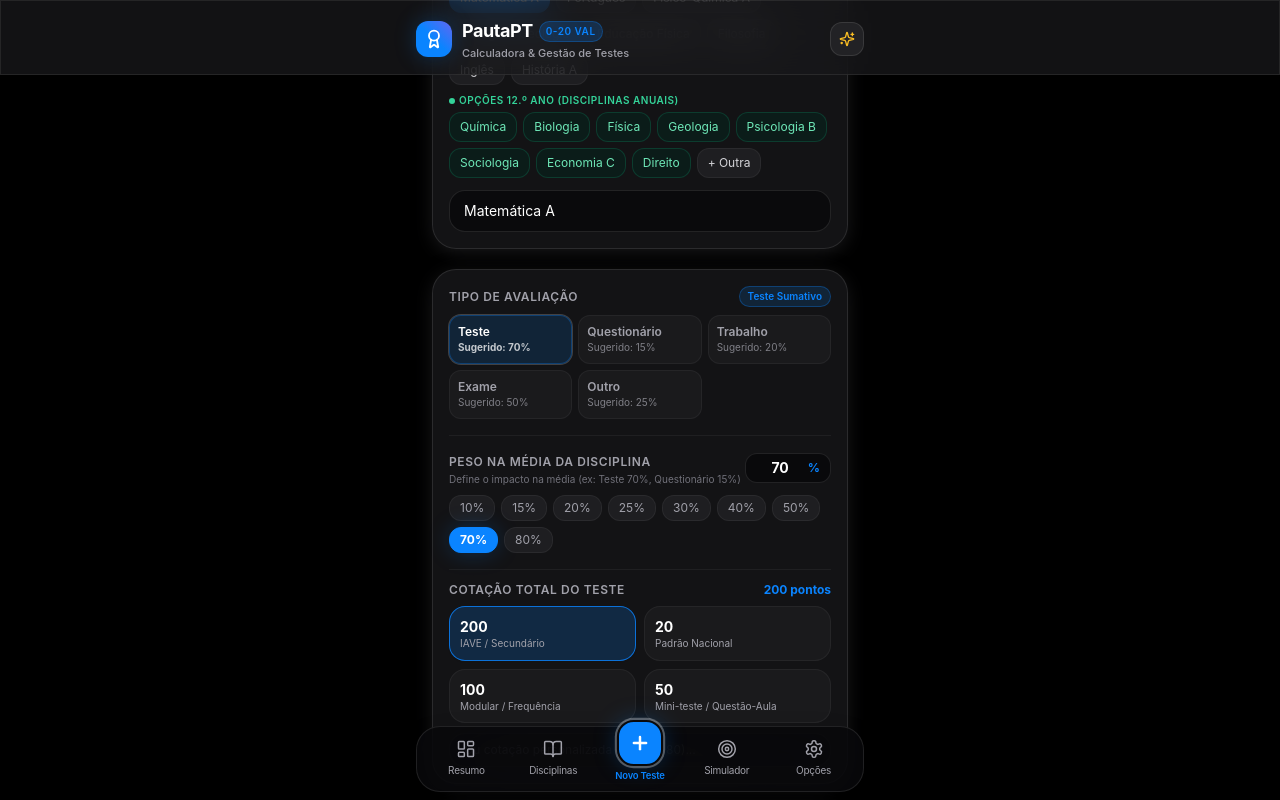
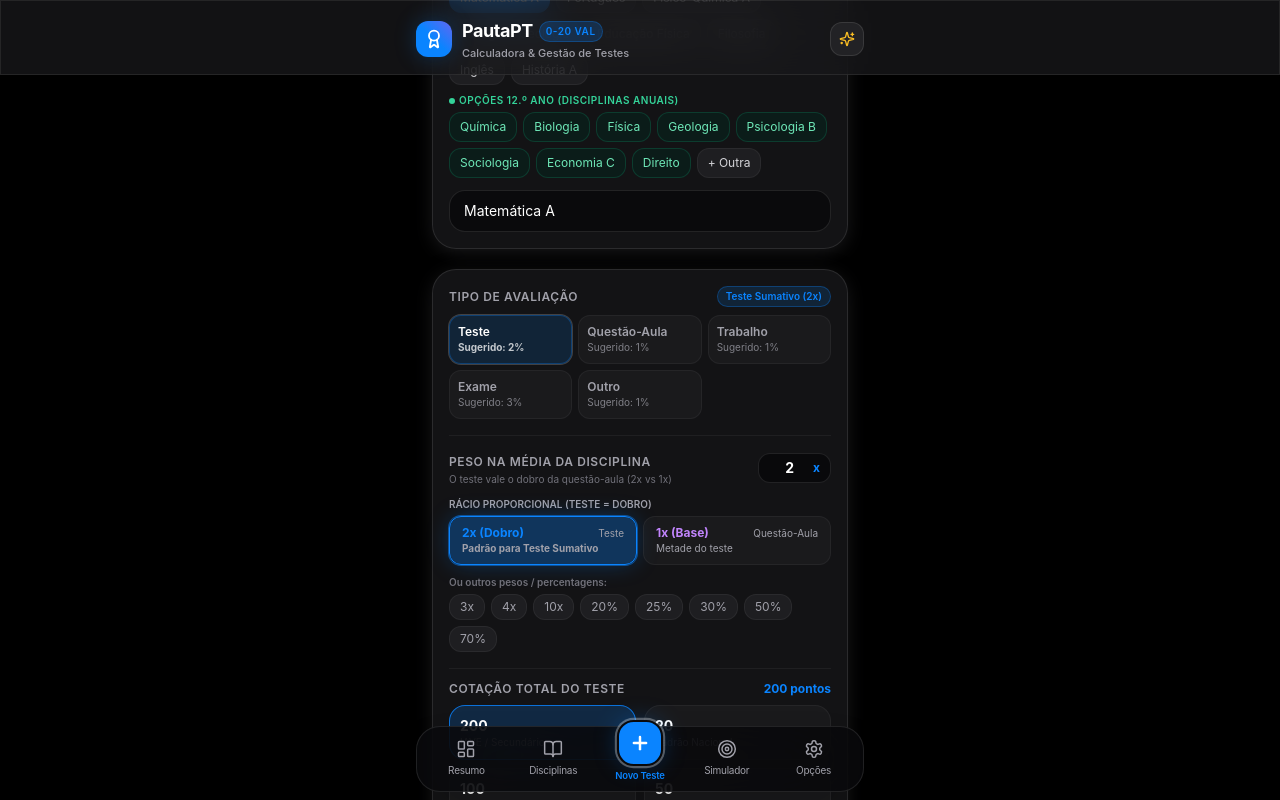
Before and after one commit to santicoliveira-byte/pautapt, a React (Vite) app: page / in a window 1280 px wide. Both pictures are taken after a click on the button "Calcular Primeiro Teste". Shown: the part 232-1032 px from the top of the page. Built offline with nearby package versions, Linux system fonts and the light colour scheme; the HTML template or start-up script is replaced by a standard one.

Commit message:
feat: implementar rácio 2:1 onde o teste vale o dobro da questão-aula

```diff
--- a/src/App.tsx
+++ b/src/App.tsx
@@ -78,7 +78,7 @@ export const App: React.FC = () => {
       title: item.title,
       subject: item.subject,
       totalScale: item.totalScale || 200,
-      weight: item.weight || (item.type === 'questao-aula' ? 15 : 70),
+      weight: item.weight || (item.type === 'teste' ? 2 : 1),
       type: item.type,
       mode: 'domains',
       domains: [
@@ -164,7 +164,7 @@ export const App: React.FC = () => {
       title: '',
       subject: subjectName,
       totalScale: 200,
-      weight: 70,
+      weight: 2,
       type: 'teste',
       mode: 'domains',
       domains: [
--- a/src/components/DashboardView.tsx
+++ b/src/components/DashboardView.tsx
@@ -6,6 +6,7 @@ import {
   getEffectiveWeight,
   detectEvaluationType,
   EVALUATION_TYPE_CONFIGS,
+  formatWeight,
 } from '../utils/gradeUtils';
 import { EvolutionChart } from './EvolutionChart';
 import { UpcomingCountdownHero } from './UpcomingCountdownHero';
@@ -335,7 +336,7 @@ export const DashboardView: React.FC<DashboardViewProps> = ({
                       <p className="text-[10px] text-zinc-500 flex items-center gap-1.5">
                         <span>{test.obtainedPoints} / {test.totalScale} pts ({test.percentage.toFixed(0)}%)</span>
                         <span>•</span>
-                        <span className="text-blue-400 font-semibold">Peso: {test.weight}%</span>
+                        <span className="text-blue-400 font-semibold">Peso: {formatWeight(test.weight)}</span>
                       </p>
                     </div>
                   </div>
--- a/src/components/GradeDisplayCard.tsx
+++ b/src/components/GradeDisplayCard.tsx
@@ -1,5 +1,5 @@
 import React from 'react';
-import { getClassification, getClassificationBadgeStyle, getClassificationLabel } from '../utils/gradeUtils';
+import { getClassification, getClassificationBadgeStyle, getClassificationLabel, formatWeight } from '../utils/gradeUtils';
 import { CheckCircle2, AlertTriangle, AlertCircle, Sparkles } from 'lucide-react';
 
 interface GradeDisplayCardProps {
@@ -77,7 +77,7 @@ export const GradeDisplayCard: React.FC<GradeDisplayCardProps> = ({
         </div>
         {weight !== undefined && weight > 0 && (
           <span className="text-xs font-medium px-2 py-0.5 rounded-full bg-zinc-800 text-zinc-300 border border-white/5">
-            Peso: {weight}%
+            Peso: {formatWeight(weight)}
           </span>
         )}
       </div>
--- a/src/components/SubjectsView.tsx
+++ b/src/components/SubjectsView.tsx
@@ -5,6 +5,7 @@ import {
   getClassificationBadgeStyle,
   detectEvaluationType,
   EVALUATION_TYPE_CONFIGS,
+  formatWeight,
 } from '../utils/gradeUtils';
 import {
   BookOpen,
@@ -195,7 +196,7 @@ export const SubjectsView: React.FC<SubjectsViewProps> = ({
                                 </span>
                                 <span>•</span>
                                 <span className="text-zinc-400 font-medium">
-                                  Peso: {test.weight}% ({impactPct}%)
+                                  Peso: {formatWeight(test.weight)} ({impactPct}% da média)
                                 </span>
                               </p>
                             </div>
--- a/src/components/TestDetailModal.tsx
+++ b/src/components/TestDetailModal.tsx
@@ -4,7 +4,7 @@ import { GradeDisplayCard } from './GradeDisplayCard';
 import {
   detectEvaluationType,
   EVALUATION_TYPE_CONFIGS,
-  COMMON_WEIGHT_PRESETS,
+  formatWeight,
 } from '../utils/gradeUtils';
 import { triggerHaptic } from '../utils/haptics';
 import {
@@ -113,7 +113,7 @@ export const TestDetailModal: React.FC<TestDetailModalProps> = ({
               </div>
               <div className="flex items-center gap-2">
                 <span className="text-xs font-bold text-white bg-zinc-800 px-2.5 py-0.5 rounded-lg border border-white/10">
-                  {test.weight}%
+                  {formatWeight(test.weight)}
                 </span>
                 <button
                   type="button"
@@ -151,7 +151,7 @@ export const TestDetailModal: React.FC<TestDetailModalProps> = ({
                           }`}
                         >
                           <div className="truncate">{cfg.shortLabel}</div>
-                          <div className="text-[9px] opacity-70">Padrão: {cfg.defaultWeight}%</div>
+                          <div className="text-[9px] opacity-70">Padrão: {formatWeight(cfg.defaultWeight)}</div>
                         </button>
                       );
                     })}
@@ -173,12 +173,40 @@ export const TestDetailModal: React.FC<TestDetailModalProps> = ({
                         onChange={(e) => setSelectedWeight(Math.max(1, Number(e.target.value) || 1))}
                         className="w-10 bg-transparent text-right font-bold text-xs text-white focus:outline-none"
                       />
-                      <span className="text-xs text-blue-400 font-bold">%</span>
+                      <span className="text-xs text-blue-400 font-bold">{selectedWeight <= 10 ? 'x' : '%'}</span>
                     </div>
                   </div>
 
+                  {/* Coeficientes rápidos: 2x (Dobro) e 1x (Base) */}
+                  <div className="grid grid-cols-2 gap-1.5 mb-2">
+                    <button
+                      type="button"
+                      onClick={() => setSelectedWeight(2)}
+                      className={`py-1.5 px-2.5 rounded-xl border text-xs text-left transition-all ${
+                        selectedWeight === 2
+                          ? 'bg-blue-600/30 border-blue-500 text-white font-bold'
+                          : 'bg-zinc-800/40 border-white/5 text-zinc-300 hover:bg-zinc-800'
+                      }`}
+                    >
+                      <div className="text-blue-400 font-bold">2x (Dobro)</div>
+                      <div className="text-[9px] text-zinc-400">Teste Sumativo</div>
+                    </button>
+                    <button
+                      type="button"
+                      onClick={() => setSelectedWeight(1)}
+                      className={`py-1.5 px-2.5 rounded-xl border text-xs text-left transition-all ${
+                        selectedWeight === 1
+                          ? 'bg-purple-600/30 border-purple-500 text-white font-bold'
+                          : 'bg-zinc-800/40 border-white/5 text-zinc-300 hover:bg-zinc-800'
+                      }`}
+                    >
+                      <div className="text-purple-400 font-bold">1x (Base)</div>
+                      <div className="text-[9px] text-zinc-400">Questão-Aula</div>
+                    </button>
+                  </div>
+
                   <div className="flex flex-wrap gap-1 mb-2">
-                    {COMMON_WEIGHT_PRESETS.map((wVal) => (
+                    {[3, 4, 10, 20, 25, 30, 50, 70].map((wVal) => (
                       <button
                         key={wVal}
                         type="button"
@@ -189,7 +217,7 @@ export const TestDetailModal: React.FC<TestDetailModalProps> = ({
                             : 'bg-zinc-800/60 border-white/5 text-zinc-400 hover:text-white'
                         }`}
                       >
-                        {wVal}%
+                        {formatWeight(wVal)}
                       </button>
                     ))}
                   </div>
@@ -209,7 +237,7 @@ export const TestDetailModal: React.FC<TestDetailModalProps> = ({
                         <span>Peso Atualizado!</span>
                       </>
                     ) : (
-                      <span>Gravar Ponderação ({selectedWeight}%)</span>
+                      <span>Gravar Ponderação ({formatWeight(selectedWeight)})</span>
                     )}
                   </button>
                 </div>
--- a/src/components/TestWizard.tsx
+++ b/src/components/TestWizard.tsx
@@ -13,7 +13,7 @@ import {
   getClassification,
   detectEvaluationType,
   EVALUATION_TYPE_CONFIGS,
-  COMMON_WEIGHT_PRESETS,
+  formatWeight,
 } from '../utils/gradeUtils';
 import { GradeDisplayCard } from './GradeDisplayCard';
 import { IAVEPresetsModal, IAVEPreset } from './IAVEPresetsModal';
@@ -55,10 +55,12 @@ export const TestWizard: React.FC<TestWizardProps> = ({
   const initialDetectedType = initialTest?.type || (initialTest?.title ? detectEvaluationType(initialTest.title) : 'teste');
   const [evalType, setEvalType] = useState<EvaluationType>(initialDetectedType);
   const [weight, setWeight] = useState<number>(() => {
-    if (initialTest && initialTest.weight !== undefined && initialTest.weight > 1) {
+    if (initialTest && initialTest.weight !== undefined && initialTest.weight > 0) {
+      if (initialTest.weight === 70) return 2;
+      if (initialTest.weight === 15) return 1;
       return initialTest.weight;
     }
-    return EVALUATION_TYPE_CONFIGS[initialDetectedType]?.defaultWeight || 70;
+    return EVALUATION_TYPE_CONFIGS[initialDetectedType]?.defaultWeight || (initialDetectedType === 'teste' ? 2 : 1);
   });
   const term = initialTest?.term || 'Geral';
   const [date, setDate] = useState<string>(
@@ -97,7 +99,14 @@ export const TestWizard: React.FC<TestWizardProps> = ({
       setMode(initialTest.mode || 'domains');
       const detType = initialTest.type || detectEvaluationType(initialTest.title || '');
       setEvalType(detType);
-      const effectiveW = initialTest.weight && initialTest.weight > 1 ? initialTest.weight : (EVALUATION_TYPE_CONFIGS[detType]?.defaultWeight || 70);
+      const effectiveW =
+        initialTest.weight && initialTest.weight > 0
+          ? initialTest.weight === 70
+            ? 2
+            : initialTest.weight === 15
+            ? 1
+            : initialTest.weight
+          : EVALUATION_TYPE_CONFIGS[detType]?.defaultWeight || (detType === 'teste' ? 2 : 1);
       setWeight(effectiveW);
       if (initialTest.domains && initialTest.domains.length > 0) {
         setDomains(initialTest.domains);
@@ -260,7 +269,7 @@ export const TestWizard: React.FC<TestWizardProps> = ({
       title.trim() ||
       `Teste de ${finalSubjectName} (${new Date(date).toLocaleDateString('pt-PT')})`;
 
-    const effectiveWeight = Number(weight) > 0 ? Number(weight) : (EVALUATION_TYPE_CONFIGS[evalType]?.defaultWeight || 70);
+    const effectiveWeight = Number(weight) > 0 ? Number(weight) : (EVALUATION_TYPE_CONFIGS[evalType]?.defaultWeight || (evalType === 'teste' ? 2 : 1));
 
     const newTest: SchoolTest = {
       id: initialTest?.id || String(Date.now()),
@@ -524,14 +533,14 @@ export const TestWizard: React.FC<TestWizardProps> = ({
             </div>
 
             {/* Ponderação / Peso na Média */}
-            <div className="pt-3 border-t border-white/5">
-              <div className="flex items-center justify-between mb-2">
+            <div className="pt-3 border-t border-white/5 space-y-2.5">
+              <div className="flex items-center justify-between">
                 <div>
                   <label className="text-xs font-semibold uppercase tracking-wider text-zinc-400">
                     Peso na Média da Disciplina
                   </label>
                   <p className="text-[10px] text-zinc-500">
-                    Define o impacto na média (ex: Teste 70%, Questionário 15%)
+                    O teste vale o dobro da questão-aula (2x vs 1x)
                   </p>
                 </div>
                 <div className="flex items-center gap-1 bg-zinc-950 border border-white/10 rounded-xl px-2.5 py-1">
@@ -541,28 +550,73 @@ export const TestWizard: React.FC<TestWizardProps> = ({
                     max="100"
                     value={weight}
                     onChange={(e) => setWeight(Math.max(1, Number(e.target.value) || 1))}
-                    className="w-12 bg-transparent text-right font-bold text-sm text-white focus:outline-none"
+                    className="w-10 bg-transparent text-right font-bold text-sm text-white focus:outline-none"
                   />
-                  <span className="text-xs text-blue-400 font-bold">%</span>
+                  <span className="text-xs text-blue-400 font-bold">{weight <= 10 ? 'x' : '%'}</span>
                 </div>
               </div>
 
-              {/* Quick weight presets */}
+              {/* Rácio Coeficientes 2x / 1x */}
+              <div className="space-y-1">
+                <span className="text-[10px] font-semibold text-zinc-400 block uppercase">
+                  Rácio Proporcional (Teste = Dobro)
+                </span>
+                <div className="grid grid-cols-2 gap-1.5">
+                  <button
+                    type="button"
+                    onClick={() => setWeight(2)}
+                    className={`py-2 px-3 rounded-xl border text-left transition-all ios-pressable ${
+                      weight === 2
+                        ? 'bg-blue-600/30 border-blue-500 text-white font-bold shadow-ios-glow-blue ring-1 ring-blue-500/50'
+                        : 'bg-zinc-800/40 border-white/5 text-zinc-300 hover:bg-zinc-800'
+                    }`}
+                  >
+                    <div className="text-xs font-bold text-blue-400 flex items-center justify-between">
+                      <span>2x (Dobro)</span>
+                      <span className="text-[10px] font-normal text-zinc-400">Teste</span>
+                    </div>
+                    <div className="text-[10px] text-zinc-400">Padrão para Teste Sumativo</div>
+                  </button>
+
+                  <button
+                    type="button"
+                    onClick={() => setWeight(1)}
+                    className={`py-2 px-3 rounded-xl border text-left transition-all ios-pressable ${
+                      weight === 1
+                        ? 'bg-purple-600/30 border-purple-500 text-white font-bold shadow-sm ring-1 ring-purple-500/50'
+                        : 'bg-zinc-800/40 border-white/5 text-zinc-300 hover:bg-zinc-800'
+                    }`}
+                  >
+                    <div className="text-xs font-bold text-purple-400 flex items-center justify-between">
+                      <span>1x (Base)</span>
+                      <span className="text-[10px] font-normal text-zinc-400">Questão-Aula</span>
+                    </div>
+                    <div className="text-[10px] text-zinc-400">Metade do teste</div>
+                  </button>
+                </div>
+              </div>
+
+              {/* Outros pesos e percentagens */}
+              <div>
+                <span className="text-[10px] font-semibold text-zinc-500 block mb-1">
+                  Ou outros pesos / percentagens:
+                </span>
                 <div className="flex flex-wrap gap-1.5">
-                {COMMON_WEIGHT_PRESETS.map((wPreset) => (
+                  {[3, 4, 10, 20, 25, 30, 50, 70].map((wPreset) => (
                     <button
                       key={wPreset}
                       type="button"
                       onClick={() => setWeight(wPreset)}
                       className={`text-xs px-2.5 py-1 rounded-xl border transition-all ios-pressable ${
                         weight === wPreset
-                        ? 'bg-blue-600 border-blue-500 text-white font-bold shadow-ios-glow-blue'
+                          ? 'bg-blue-600 border-blue-500 text-white font-bold'
                           : 'bg-zinc-800/60 border-white/5 text-zinc-400 hover:text-white hover:bg-zinc-800'
                       }`}
                     >
-                    {wPreset}%
+                      {formatWeight(wPreset)}
                     </button>
                   ))}
+                </div>
               </div>
             </div>
 
@@ -848,7 +902,7 @@ export const TestWizard: React.FC<TestWizardProps> = ({
                   {EVALUATION_TYPE_CONFIGS[evalType].shortLabel}
                 </span>
                 <span className="text-zinc-400">
-                  Peso na Média: <strong className="text-white">{weight}%</strong>
+                  Peso na Média: <strong className="text-white">{formatWeight(weight)}</strong>
                 </span>
               </div>
               <button
--- a/src/utils/gradeUtils.ts
+++ b/src/utils/gradeUtils.ts
@@ -62,7 +62,7 @@ export interface EvaluationTypeConfig {
   id: EvaluationType;
   label: string;
   shortLabel: string;
-  defaultWeight: number; // percentagem sugerida (ex: 70% teste, 15% questionário)
+  defaultWeight: number; // Peso relativo (ex: Teste = 2x, Questão-Aula = 1x)
   description: string;
   badgeClass: {
     bg: string;
@@ -74,10 +74,10 @@ export interface EvaluationTypeConfig {
 export const EVALUATION_TYPE_CONFIGS: Record<EvaluationType, EvaluationTypeConfig> = {
   teste: {
     id: 'teste',
-    label: 'Teste Sumativo',
+    label: 'Teste Sumativo (2x)',
     shortLabel: 'Teste',
-    defaultWeight: 70,
-    description: 'Momento de avaliação principal (maior peso)',
+    defaultWeight: 2, // O teste vale o dobro da questão-aula
+    description: 'Vale o dobro de uma questão-aula (peso 2x)',
     badgeClass: {
       bg: 'bg-blue-500/15',
       text: 'text-blue-400',
@@ -86,10 +86,10 @@ export const EVALUATION_TYPE_CONFIGS: Record<EvaluationType, EvaluationTypeConfi
   },
   'questao-aula': {
     id: 'questao-aula',
-    label: 'Questionário / Questão-Aula',
-    shortLabel: 'Questionário',
-    defaultWeight: 15,
-    description: 'Mini-teste, questionário ou ficha rápida (menor peso)',
+    label: 'Questão-Aula / Questionário (1x)',
+    shortLabel: 'Questão-Aula',
+    defaultWeight: 1, // Peso base 1x (metade do teste)
+    description: 'Peso base 1x (metade do teste)',
     badgeClass: {
       bg: 'bg-purple-500/15',
       text: 'text-purple-400',
@@ -98,10 +98,10 @@ export const EVALUATION_TYPE_CONFIGS: Record<EvaluationType, EvaluationTypeConfi
   },
   trabalho: {
     id: 'trabalho',
-    label: 'Trabalho / Projeto',
+    label: 'Trabalho / Projeto (1x)',
     shortLabel: 'Trabalho',
-    defaultWeight: 20,
-    description: 'Relatório, trabalho de grupo ou individual',
+    defaultWeight: 1,
+    description: 'Relatório, projeto ou trabalho prático',
     badgeClass: {
       bg: 'bg-amber-500/15',
       text: 'text-amber-400',
@@ -110,9 +110,9 @@ export const EVALUATION_TYPE_CONFIGS: Record<EvaluationType, EvaluationTypeConfi
   },
   exame: {
     id: 'exame',
-    label: 'Exame / Prova Global',
+    label: 'Exame / Prova Global (3x)',
     shortLabel: 'Exame',
-    defaultWeight: 50,
+    defaultWeight: 3,
     description: 'Exame nacional ou prova de equivalência',
     badgeClass: {
       bg: 'bg-emerald-500/15',
@@ -124,8 +124,8 @@ export const EVALUATION_TYPE_CONFIGS: Record<EvaluationType, EvaluationTypeConfi
     id: 'outro',
     label: 'Outro / Personalizado',
     shortLabel: 'Outro',
-    defaultWeight: 25,
-    description: 'Outro elemento avaliativo ou ponderação livre',
+    defaultWeight: 1,
+    description: 'Outro elemento avaliativo',
     badgeClass: {
       bg: 'bg-zinc-500/15',
       text: 'text-zinc-300',
@@ -134,7 +134,15 @@ export const EVALUATION_TYPE_CONFIGS: Record<EvaluationType, EvaluationTypeConfi
   },
 };
 
-export const COMMON_WEIGHT_PRESETS = [10, 15, 20, 25, 30, 40, 50, 70, 80];
+export const COMMON_WEIGHT_PRESETS = [1, 2, 3, 4, 10, 20, 25, 30, 50, 70];
+
+export function formatWeight(weight?: number): string {
+  if (weight === undefined || weight === null || weight <= 0) return '1x';
+  if (weight <= 10 && Number.isInteger(weight)) {
+    return `${weight}x`;
+  }
+  return `${weight}%`;
+}
 
 /**
  * Deteta automaticamente o tipo de avaliação a partir do título
@@ -174,17 +182,18 @@ export function detectEvaluationType(title: string): EvaluationType {
 }
 
 /**
- * Retorna o peso efetivo de um teste, corrigindo automaticamente o bug legado de peso = 1
+ * Retorna o peso efetivo de um teste
+ * Garante a regra: Teste vale o dobro (peso 2x) da Questão-Aula (peso 1x)
  */
 export function getEffectiveWeight(test: SchoolTest): number {
-  if (test.weight !== undefined && test.weight > 1) {
+  if (test.weight !== undefined && test.weight > 0) {
+    // Migração de valores temporários anteriores (70 vira 2, 15 vira 1)
+    if (test.weight === 70) return 2;
+    if (test.weight === 15) return 1;
     return test.weight;
   }
   const type = test.type || detectEvaluationType(test.title);
-  if (test.weight === 1 || !test.weight) {
-    return EVALUATION_TYPE_CONFIGS[type]?.defaultWeight || 70;
-  }
-  return test.weight;
+  return type === 'teste' ? 2 : 1;
 }
 
 /**
@@ -315,7 +324,7 @@ export function calculateSubjectStats(tests: SchoolTest[]): Record<string, Subje
  * targetAverage: média desejada (ex: 16.0)
  * currentWeightedSum: soma ponderada atual
  * currentTotalWeight: peso total atual
- * nextWeight: peso do próximo teste (ex: 70 ou 30)
+ * nextWeight: peso do próximo teste (ex: 2 para teste, 1 para questão-aula)
  */
 export function simulateRequiredGrade(
   currentWeightedSum: number,
--- a/src/utils/storage.ts
+++ b/src/utils/storage.ts
@@ -1,5 +1,5 @@
 import { SchoolTest, UpcomingEvaluation } from '../types';
-import { detectEvaluationType, EVALUATION_TYPE_CONFIGS } from './gradeUtils';
+import { detectEvaluationType } from './gradeUtils';
 
 const STORAGE_KEY = 'pautapt_tests_v2';
 const UPCOMING_KEY = 'pautapt_upcoming_evaluations_v1';
@@ -69,8 +69,14 @@ export function loadSavedTests(): SchoolTest[] {
         updatedType = detectedType;
         needsResave = true;
       }
-      if (t.weight === undefined || t.weight === null || t.weight === 1) {
-        updatedWeight = EVALUATION_TYPE_CONFIGS[detectedType]?.defaultWeight || 70;
+      if (
+        t.weight === undefined ||
+        t.weight === null ||
+        (t.weight === 1 && detectedType === 'teste') ||
+        t.weight === 70 ||
+        t.weight === 15
+      ) {
+        updatedWeight = detectedType === 'teste' ? 2 : 1;
         needsResave = true;
       }
 
```
Also changed, not shown: 1 other file (tests, documents, lock files or other folders). Lines whose indentation alone changed are shown as unchanged.
